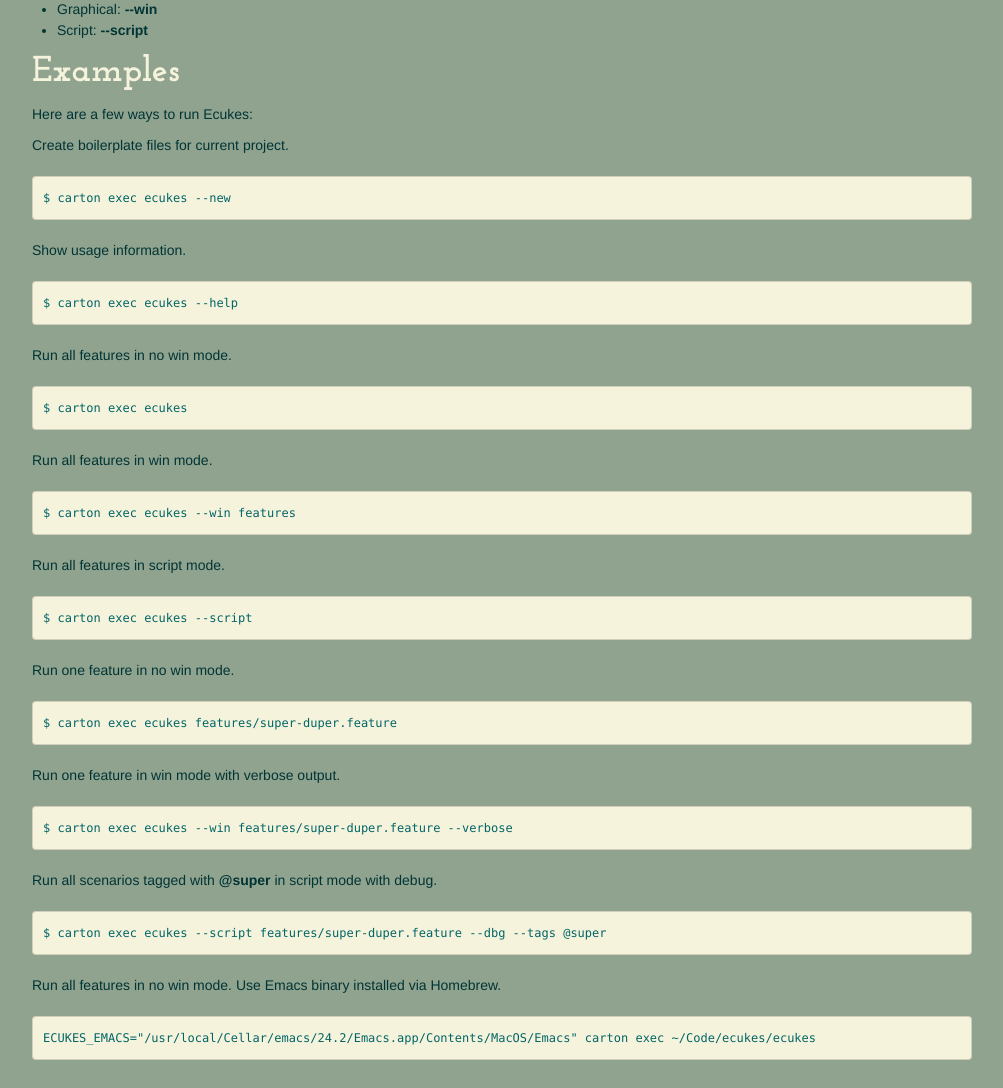
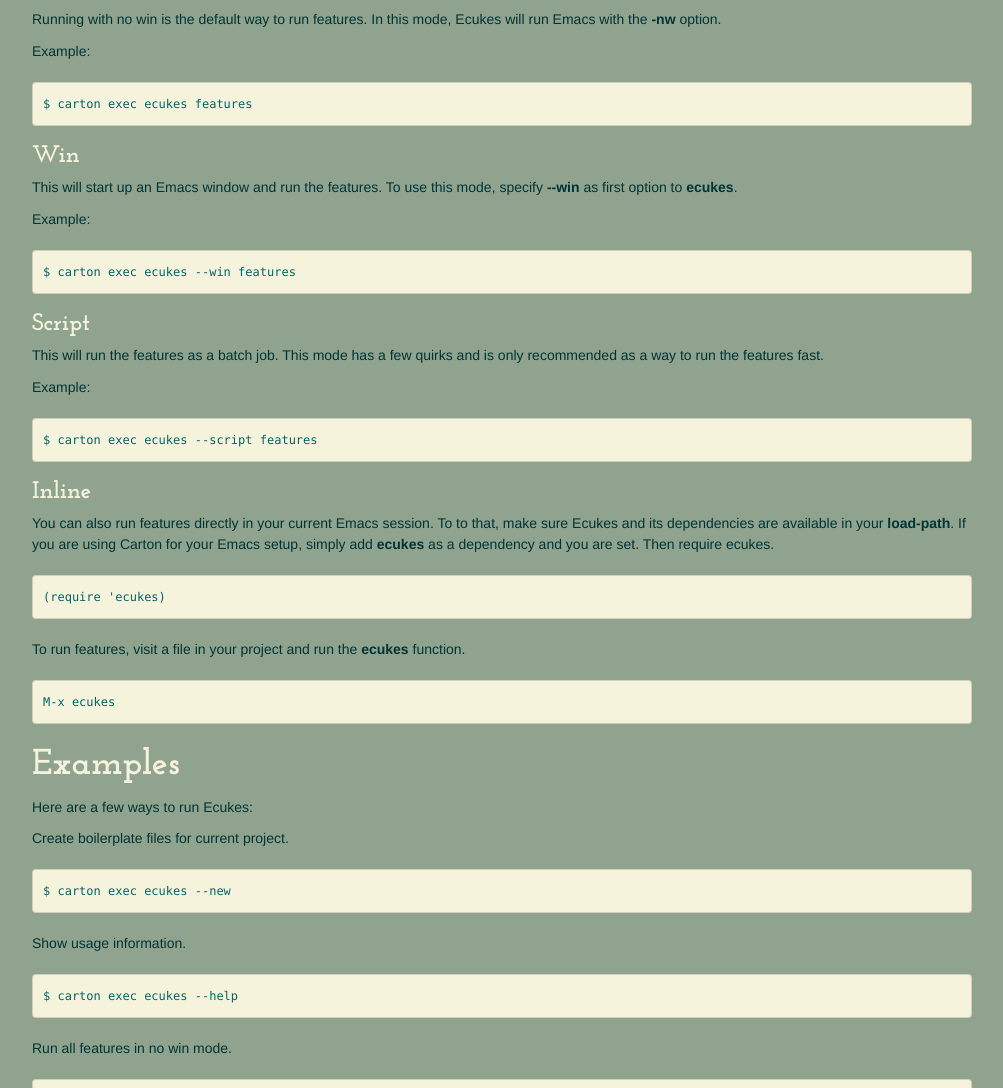
Before and after one commit to ecukes/ecukes, a Jekyll site: the page built from index.html, in a window 1280 px wide and 1400 px high, scrolled down 3389 px. Shown: the part 312-1400 px from the top of the window, without its empty margins (138-1141 px from the left). Built offline with Jekyll 4.4.1, drawn with Linux system fonts in a browser that asks for light colours; Markdown is read by kramdown in place of the engine named in the settings; some of the changed text lies outside the part shown; grey boxes are pictures that could not be loaded.

Commit message:
Expand info about modes.

```diff
--- a/_includes/usage.html
+++ b/_includes/usage.html
@@ -60,13 +60,56 @@
 
       <h3>Modes</h3>
 
-      <p>Ecukes can run in three modes:</p>
+      <p>Ecukes can run in a few different modes.</p>
 
-      <ul>
-        <li>No win: <strong>default</strong></li>
-        <li>Graphical: <strong>--win</strong></li>
-        <li>Script: <strong>--script</strong></li>
-      </ul>
+      <h4>No win (default)</h4>
+      <p>
+        Running with no win is the default way to run features. In
+        this mode, Ecukes will run Emacs with the <strong>-nw</strong>
+        option.
+      </p>
+
+      <p>Example:</p>
+      <pre><code>$ carton exec ecukes features</code></pre>
+
+      <h4>Win</h4>
+      <p>
+        This will start up an Emacs window and run the features. To
+        use this mode, specify <strong>--win</strong> as first option
+        to <strong>ecukes</strong>.
+      </p>
+
+      <p>Example:</p>
+      <pre><code>$ carton exec ecukes --win features</code></pre>
+
+      <h4>Script</h4>
+      <p>
+        This will run the features as a batch job. This mode has a few
+        quirks and is only recommended as a way to run the features
+        fast.
+      </p>
+
+      <p>Example:</p>
+      <pre><code>$ carton exec ecukes --script features</code></pre>
+
+      <h4>Inline</h4>
+      <p>
+        You can also run features directly in your current Emacs
+        session. To to that, make sure Ecukes and its dependencies are
+        available in your <strong>load-path</strong>. If you are using
+        Carton for your Emacs setup, simply
+        add <strong>ecukes</strong> as a dependency and you are
+        set. Then require ecukes.
+      </p>
+
+      <pre><code>(require 'ecukes)</code></pre>
+
+      <p>
+        To run features, visit a file in your project and run
+        the <strong>ecukes</strong> function.
+      </p>
+
+      <pre><code>M-x ecukes</code></pre>
 
       <h3>Examples</h3>
       <p>Here are a few ways to run Ecukes:</p>
```
